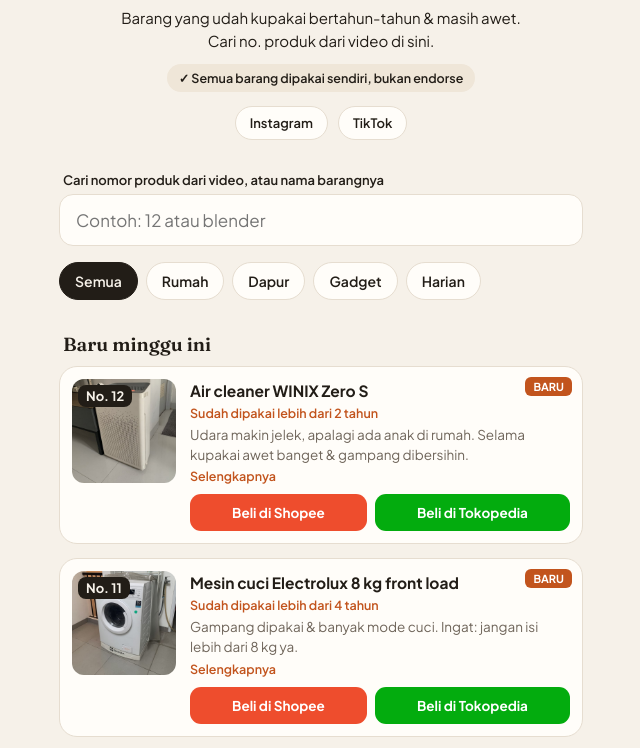
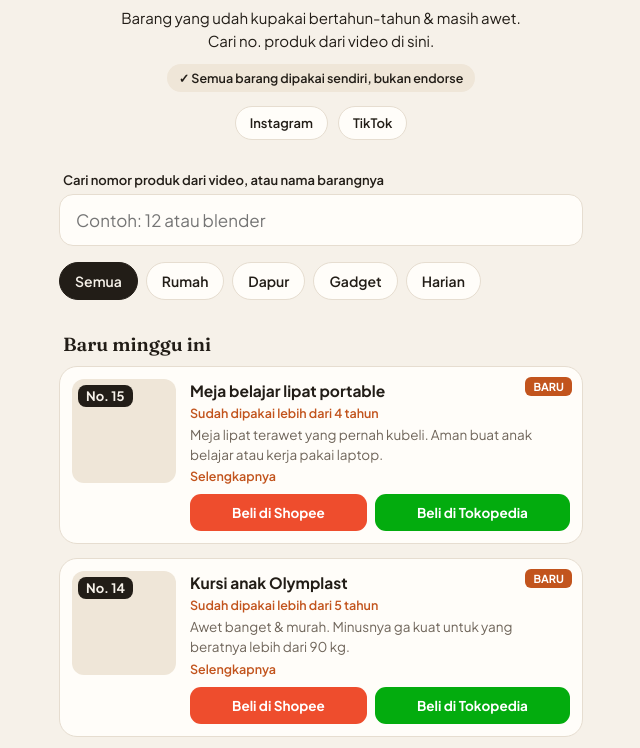
Before and after one commit to reviewawet/reviewawet.github.io, a plain HTML site: page index.html in a window 1280 px wide. Shown: the part 195-943 px from the top of the page, without its empty margins (319-959 px from the left). Drawn offline with Linux system fonts and the light colour scheme.

Commit message:
Add files via upload

```diff
--- a/index.html
+++ b/index.html
@@ -124,6 +124,9 @@ const CATEGORIES = ["Rumah", "Dapur", "Gadget", "Harian", "Perawatan"];
    isNew: true shows it under "Baru minggu ini"
 */
 const PRODUCTS = [
+  {id:15,name:"Meja belajar lipat portable",category:"Rumah",years:"lebih dari 4 tahun",note:"Meja lipat terawet yang pernah kubeli. Aman buat anak belajar atau kerja pakai laptop.",image:"img/15.jpg",shopee:"https://s.shopee.co.id/2qWRjHG0BJ",tokopedia:"https://vt.tokopedia.com/t/ZS9PqCQtnjdjc-bE98S/",isNew:true},
+  {id:14,name:"Kursi anak Olymplast",category:"Rumah",years:"lebih dari 5 tahun",note:"Awet banget & murah. Minusnya ga kuat untuk yang beratnya lebih dari 90 kg.",image:"img/14.jpg",shopee:"https://s.shopee.co.id/9pgC3s4slY",tokopedia:"https://vt.tokopedia.com/t/ZS9PqQLFM9BRv-gVbwC/",isNew:true},
+  {id:13,name:"Meja anak Speeds",category:"Rumah",years:"lebih dari 5 tahun",note:"Bahannya tebal & kokoh, karet kaki bisa diatur. Minusnya agak berat karena ada besi di dalam.",image:"img/13.jpg",shopee:"https://s.shopee.co.id/3LSiHFHlLm",tokopedia:"https://vt.tokopedia.com/t/ZS9Pq5hXyXs7X-EsD1O/",isNew:true},
   {id:12,name:"Air cleaner WINIX Zero S",category:"Rumah",years:"lebih dari 2 tahun",note:"Udara makin jelek, apalagi ada anak di rumah. Selama kupakai awet banget & gampang dibersihin.",image:"img/12.jpg",shopee:"https://s.shopee.co.id/W8WFV469A",tokopedia:"https://vt.tokopedia.com/t/ZS9P44KSDSP76-Tfffi/",isNew:true},
   {id:11,name:"Mesin cuci Electrolux 8 kg front load",category:"Rumah",years:"lebih dari 4 tahun",note:"Gampang dipakai & banyak mode cuci. Ingat: jangan isi lebih dari 8 kg ya.",image:"img/11.jpg",shopee:"https://s.shopee.co.id/gRwRUTHLR",tokopedia:"https://vt.tokopedia.com/t/ZS9P4XXguqudL-ND7ZA/",isNew:true},
   {id:10,name:"Oven Polytron 33L Kitchenmate",category:"Dapur",years:"lebih dari 6 bulan",note:"Buat baking & rotisserie, ga ribet, low watt. Minusnya harus rajin dibersihin biar awet.",image:"img/10.jpg",shopee:"https://s.shopee.co.id/AUvs7rVIHg",tokopedia:"https://vt.tokopedia.com/t/ZS9P49S9johfR-zh5rr/",isNew:true},
```
